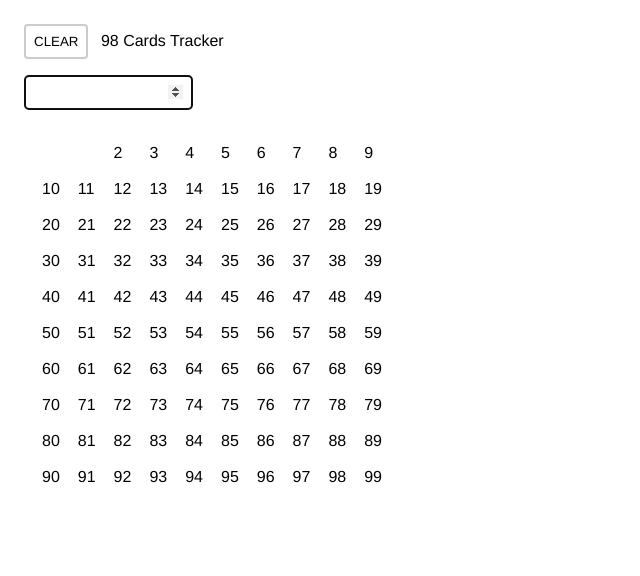
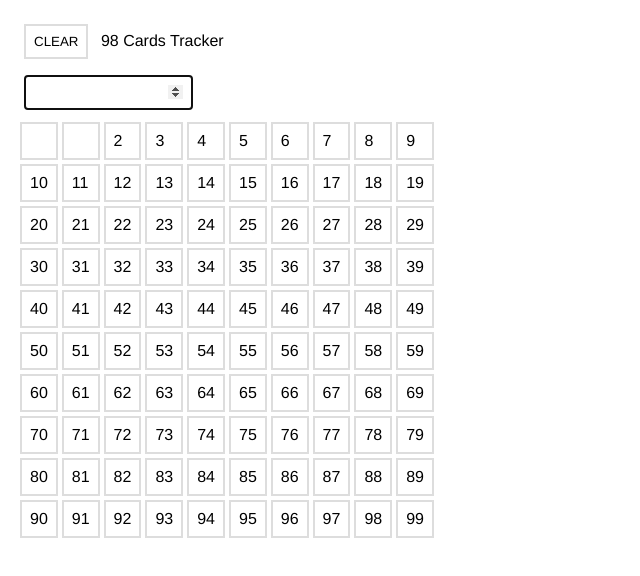
Before and after one commit to justingolden21/98cards, a plain HTML site: page index.html in a window 1280 px wide. Shown: the whole page, without its empty margins (0-640 px from the left). Drawn offline with Linux system fonts and the light colour scheme.

Commit message:
css updates

```diff
--- a/index.html
+++ b/index.html
@@ -4,17 +4,17 @@
 	<meta name="viewport" content="width=device-width, initial-scale=1.0">
 	<title>98 Cards Tracker</title>
 	<style>
-		body, input, button, table, td {
+		body, input, button, td {
 			font-family: Helvetica;
 			margin: 0.5rem;
 			padding: 0.5rem;
 		}
-		button, input {
-			border: 2px solid #ccc;
-			background-color: #fff;
+		table {
+			border-spacing: 0.25rem;
 		}
 		td, button, input {
-			border-radius: 0.25rem;
+			border: 2px solid #ddd;
+			background-color: #fff;
 		}
 	</style>
 </head>
```
